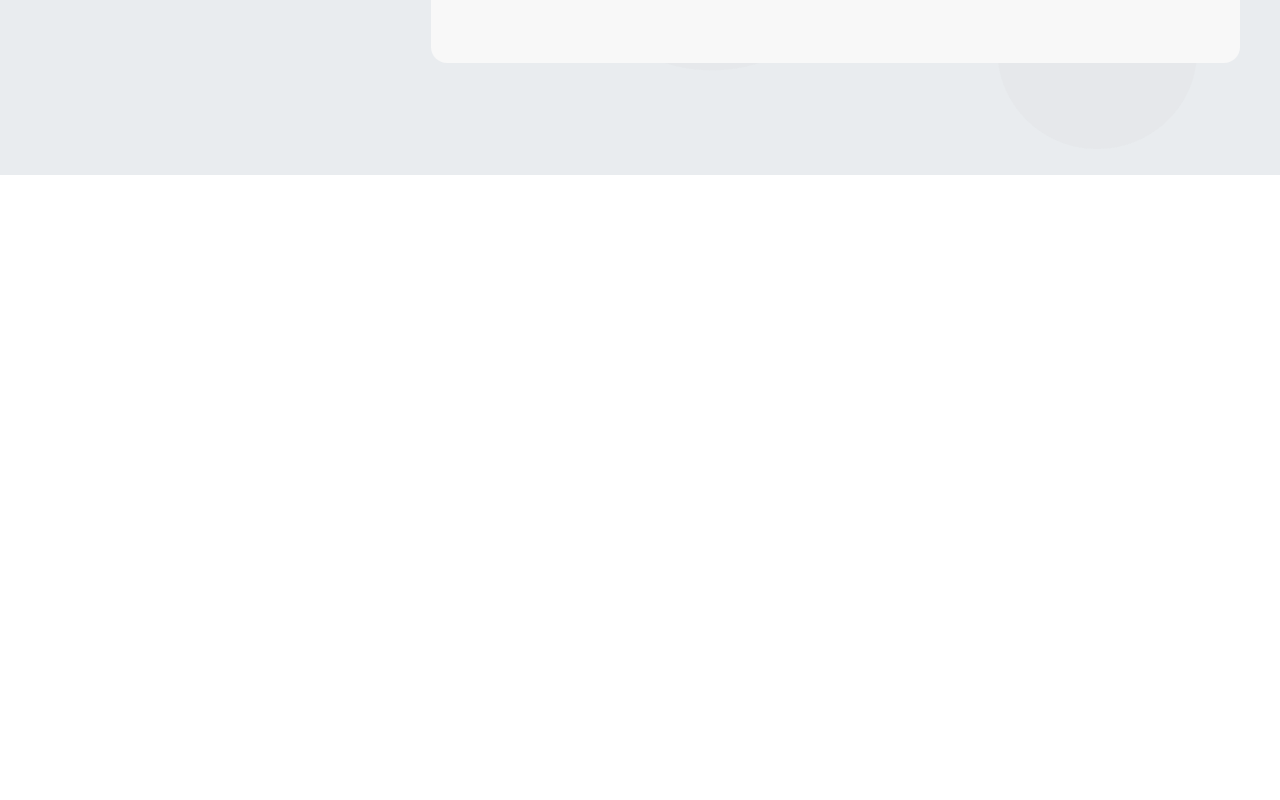
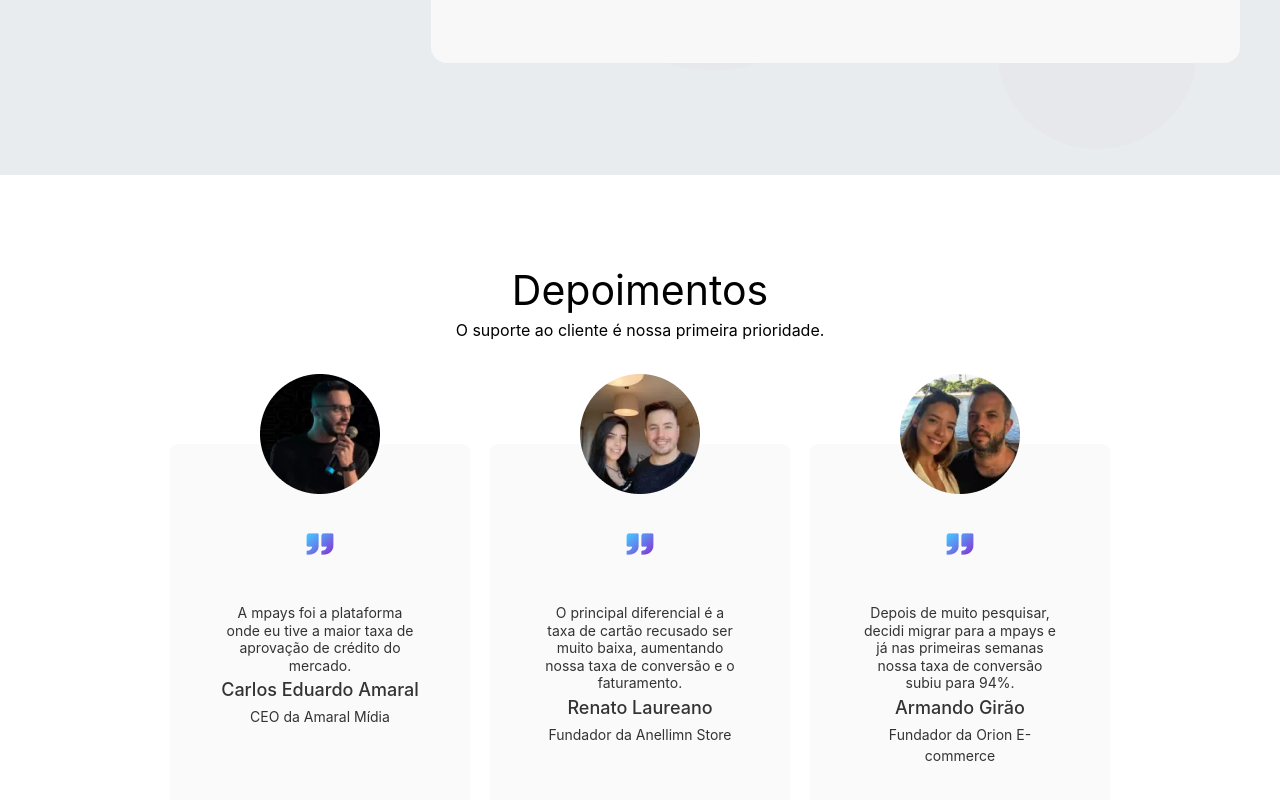
Before and after one commit to BryanEMR/landingpage_multti, a React (Create React App) app: page / in a window 1280 px wide. Shown: the part 1846-2646 px from the top of the page. Before the commit the page ends 2110 px from the top, so only its background shows below. Built offline with nearby package versions, Linux system fonts and the light colour scheme.

Commit message:
section 3 finalização

```diff
--- a/src/app/App.js
+++ b/src/app/App.js
@@ -2,7 +2,7 @@ import './App.css';
 import Header from '../components/Header';
 import Section1 from '../components/Section1';
 import Section2 from '../components/Section2';
-// import Section3 from '../components/Section3';
+import Section3 from '../components/Section3';
 // import Section4 from '../components/Section4';
 // import Footer from '../components/Footer';
 
@@ -12,8 +12,8 @@ function App() {
       <Header/>
       <Section1/>
       <Section2/>
-      {/* <Section3/>
-      <Section4/>
+      <Section3/>
+      {/* <Section4/>
       <Footer/> */}
     </div>
   );
--- a/src/components/Modal/styles.js
+++ b/src/components/Modal/styles.js
@@ -13,55 +13,23 @@ export const Container = styled.div`
         margin-top: 5px;
 
     }
-    .coluna-1 {
-        width: calc((100% ) * (1 / 12));
-    }
-
     .coluna-2 {
         width: calc(((100%) * (2 / 12)) - 10px);
         margin: 0px 5px;
         display: flex;
     }
-
-    .coluna-3 {
-        width: calc((100% ) * (3 / 12));
-    }
-
     .coluna-4 {
         width: calc(((100%) * (4 / 12)) - 10px);
         margin: 0px 5px;
     }
-
-    .coluna-5 {
-        width: calc((100% ) * (5 / 12));
-    }
-
     .coluna-6 {
         width: calc( ( (100%) * (6 / 12) ) - 5px );
         margin: 0 2.5px;
     }
-
-    .coluna-7 {
-        width: calc((100% ) * (7 / 12));
-    }
-
     .coluna-8 {
         width: calc((100% ) * (8/ 12));
 
     }
-
-    .coluna-9 {
-        width: calc((100% ) * (9 / 12));
-    }
-
-    .coluna-10 {
-        width: calc((100% ) * (10 / 12));
-    }
-
-    .coluna-11 {
-        width: calc((100% ) * (11 / 12));
-    }
-
     .coluna-12 {
         width: calc(100% )
     }
--- a/src/components/Section3/index.jsx
+++ b/src/components/Section3/index.jsx
@@ -1,11 +1,73 @@
 import React from "react";
-
-export default function Section3(){
-
-
-    return(
-        <>
-            <p>Aqui ficará o section 3</p>
-        </>
+import { Container } from "./styles";
+import testimony1 from "../../assets/Section3/Testimony1.png"
+import testimony2 from "../../assets/Section3/Testimony2.png"
+import testimony3 from "../../assets/Section3/Testimony3.png"
+import doubleQuotes from "../../assets/Section3/DoubleQuotes.png"
+export default function Section3() {
+    return (
+        <Container>
+            <div className="container">
+                <div className=" linha title center">
+                    Depoimentos
+                </div>
+                <div className=" linha text center">
+                    O suporte ao cliente é nossa primeira prioridade.
+                </div>
+                <div className="linha ">
+                    <div className="depositions">
+                        <div>
+                            <img className="imgTestimony" src={testimony1} alt="Testemunho 1" />
+                        </div>
+                        <div>
+                            <img className="imgDoubleQuotes" src={doubleQuotes} alt="Aspas Duplas" />
+                        </div>
+                        <div className="testimony">
+                            A mpays foi a plataforma onde eu tive a maior taxa de aprovação de crédito do mercado.
+                        </div>
+                        <div className="name">
+                            Carlos Eduardo Amaral
+                        </div>
+                        <div className="company">
+                            CEO da Amaral Mídia
+                        </div>
+                    </div>
+                    <div className="depositions">
+                        <div>
+                            <img className="imgTestimony" src={testimony2} alt="Testemunho 2" />
+                        </div>
+                        <div>
+                            <img className="imgDoubleQuotes" src={doubleQuotes} alt="Aspas Duplas" />
+                        </div>
+                        <div className="testimony">
+                            O principal diferencial é a taxa de cartão recusado ser muito baixa, aumentando nossa taxa de conversão e o faturamento.
+                        </div>
+                        <div className="name">
+                            Renato Laureano
+                        </div>
+                        <div className="company">
+                            Fundador da Anellimn Store
+                        </div>
+                    </div>
+                    <div className="depositions">
+                        <div>
+                            <img className="imgTestimony" src={testimony3} alt="Testemunho 3" />
+                        </div>
+                        <div>
+                            <img className="imgDoubleQuotes" src={doubleQuotes} alt="Aspas Duplas" />
+                        </div>
+                        <div className="testimony">
+                            Depois de muito pesquisar, decidi migrar para a mpays e já nas primeiras semanas nossa taxa de conversão subiu para 94%.
+                        </div>
+                        <div className="name">
+                            Armando Girão
+                        </div>
+                        <div className="company">
+                            Fundador da Orion E-commerce
+                        </div>
+                    </div>
+                </div>
+            </div>
+        </Container>
     )
 }
--- a/src/components/Section3/styles.js
+++ b/src/components/Section3/styles.js
@@ -0,0 +1,87 @@
+import styled from "styled-components";
+
+export const Container = styled.div`
+    margin: 7% 0;
+    width: 100%;
+    height: 600px;
+    .container{
+        padding: 0px 20vh;
+        .linha{
+            display: flex;
+        }
+        .title{
+            @media (max-width: 1300px) {
+                font-size: 41px;
+                line-height: 52px;
+            }
+            @media (max-width: 1100px) {
+                font-size: 34px;
+                line-height: 45px;
+            }
+            font-size: 49px;
+            font-weight: 400;
+            line-height: 60px;
+            text-align: left;
+
+        }
+        .text{
+            @media (max-width: 1300px) {
+                font-size: 16px;
+                line-height: 28px;
+            }
+            @media (max-width: 1100px) {
+                font-size: 14px;
+                line-height: 28px;
+            }
+            font-size: 18px;
+            font-weight: 400;
+            line-height: 31.9px;
+            text-align: left;
+        }
+        .center{
+            justify-content: center;
+        }
+        .depositions{
+            background: #FAFAFA;
+            width: calc(33% - 20px );
+            height: auto;
+            border-radius: 8px;
+            margin: 100px 10px;
+            padding: 0 50px 50px 50px;
+            color: #333333;
+            .imgTestimony{
+                position: relative;
+                top: -70px
+            }
+            .imgDoubleQuotes{
+                position: relative;
+                top: -40px
+
+            }
+            .testimony{
+                // font-family: Mulish;
+                font-size: 14px;
+                font-weight: 400;
+                line-height: 17.57px;
+                text-align: center;
+
+            }
+            .name{
+                // font-family: Montserrat;
+                font-size: 18px;
+                font-weight: 500;
+                line-height: 31.9px;
+                text-align: center;
+
+            }
+            .company{
+                // font-family: Montserrat;
+                font-size: 14px;
+                font-weight: 400;
+                line-height: 21px;
+                text-align: center;
+            }
+        }
+    }
+
+`;
```
